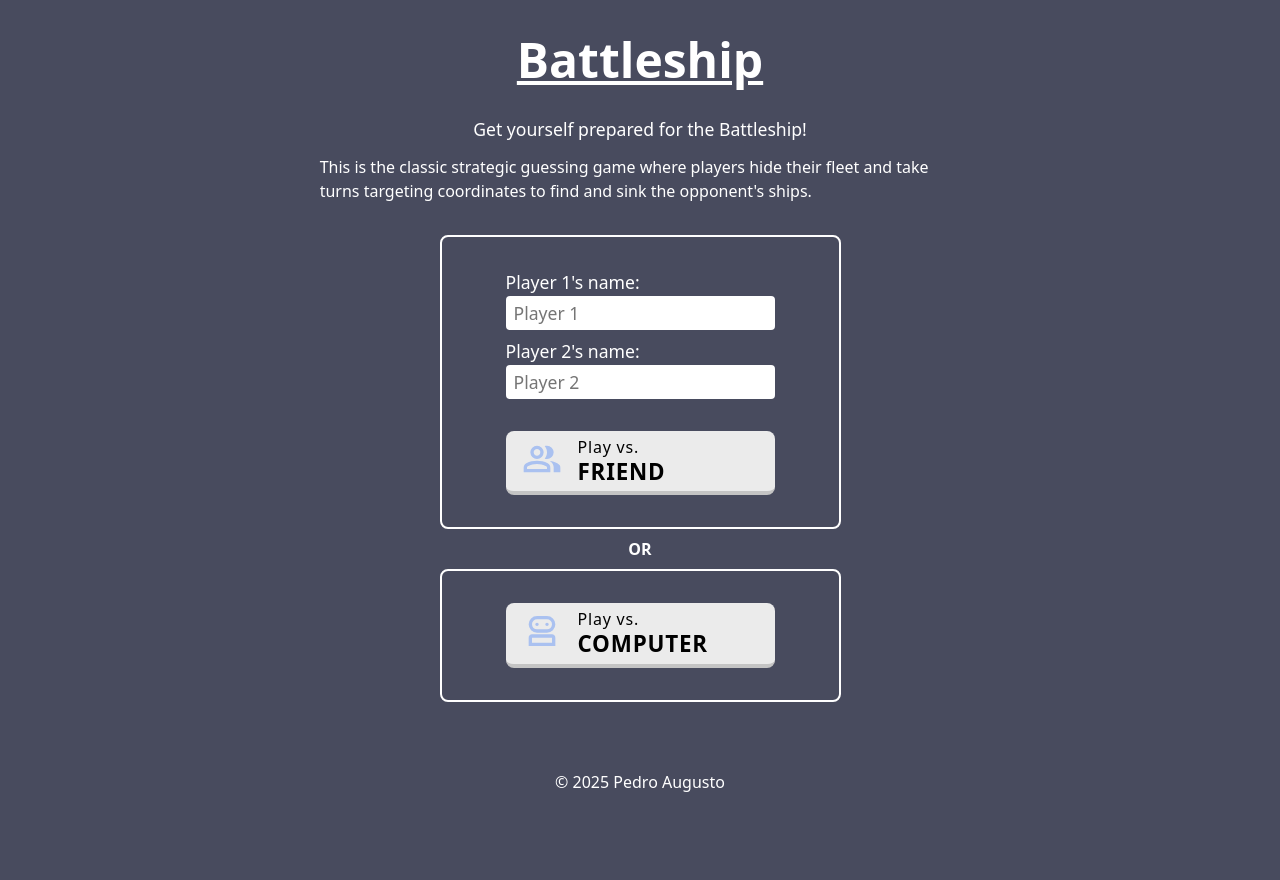
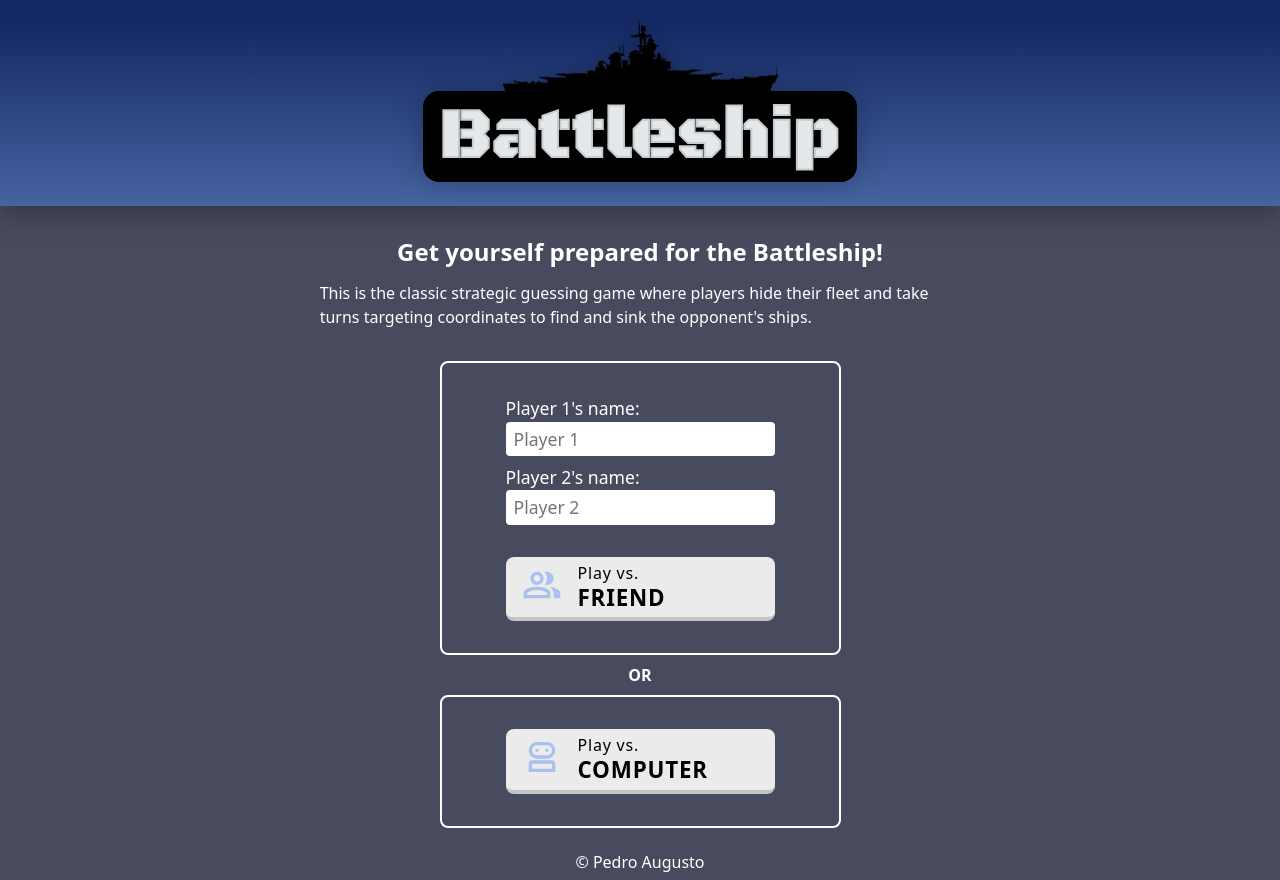
Before and after one commit to PedroASB/battleship, a website built with webpack: page src/index.html in a window 1280 px wide. Before the commit the page ends 800 px from the top, so only its background shows below. Built offline with nearby package versions, Linux system fonts and the light colour scheme.

Commit message:
feat: style header of the page

```diff
--- a/src/css/style.css
+++ b/src/css/style.css
@@ -1,8 +1,23 @@
+@font-face {
+  font-family: 'Black Ops One';
+  src:
+    url('../assets/fonts/BlackOpsOne-Regular.woff2') format('woff2'),
+    url('../assets/fonts/BlackOpsOne-Regular.woff') format('woff');
+  font-weight: normal;
+  font-style: normal;
+  font-display: swap;
+}
+
 :root {
   --system-ui:
     system-ui, 'Segoe UI', Roboto, Helvetica, Arial, sans-serif, 'Apple Color Emoji',
     'Segoe UI Emoji', 'Segoe UI Symbol', 'Noto Color Emoji';
   --main-background-color: #484b5e;
+  /* --main-background-color: #222222; */
+  --header-background-color-1: #142864;
+  --header-background-color-2: #4664a0;
+  --logo-font-color: #e5e8eb;
+  --logo-text-strike-color: #c7ccce;
   --main-font-color: #fff;
   --board-border-color: #fff;
   --square-background-color: #588897;
@@ -16,6 +31,7 @@
   --button-background-color: #ebebeb;
   --button-hover-border-color: #b0b6c2;
   --button-hover-background-color: #dde6f1;
+  --square-size: 40px;
 }
 
 body {
@@ -32,14 +48,44 @@ header {
   display: flex;
   justify-content: center;
   align-items: center;
-  padding: 32px 0px;
   width: 100%;
+  margin-bottom: 32px;
+  padding: 16px 0px 24px 0px;
+  filter: drop-shadow(0 10px 0.75rem rgba(0, 0, 0, 0.25));
+  background-color: var(--header-background-color-1);
+  background: linear-gradient(
+    180deg,
+    var(--header-background-color-1) 10%,
+    var(--header-background-color-2) 100%
+  );
 
-  #main-title {
-    font-weight: 900;
-    font-size: 3rem;
+  #logo {
     width: fit-content;
-    text-decoration: underline;
+    display: flex;
+    flex-direction: column;
+    align-items: center;
+    justify-content: center;
+    gap: 0px;
+    filter: drop-shadow(0 0 0.75rem rgba(0, 0, 0, 0.25));
+    user-select: none;
+
+    img {
+      width: 280px;
+      position: relative;
+      top: 4px;
+      -webkit-user-drag: none;
+    }
+
+    #main-title {
+      width: fit-content;
+      font-family: 'Black Ops One', var(--system-ui);
+      font-size: 4.5rem;
+      background-color: black;
+      border-radius: 16px;
+      padding: 4px 16px;
+      color: var(--logo-font-color);
+      -webkit-text-stroke: 2px var(--logo-text-strike-color);
+    }
   }
 }
 
@@ -62,8 +108,8 @@ main {
   align-items: center;
 
   #subtitle {
-    font-size: 1.1rem;
-    font-weight: 500;
+    font-size: 1.5rem;
+    font-weight: 600;
   }
 
   #description {
@@ -215,12 +261,13 @@ main {
     text-align: center;
     margin: 16px 0;
     font-size: 1.2rem;
+    font-weight: 600;
   }
 
   .grid {
     display: grid;
-    grid-template-columns: repeat(11, 40px);
-    grid-template-rows: repeat(11, 40px);
+    grid-template-columns: repeat(11, var(--square-size));
+    grid-template-rows: repeat(11, var(--square-size));
 
     & > * {
       align-items: center;
--- a/src/index.html
+++ b/src/index.html
@@ -7,7 +7,10 @@
   </head>
   <body>
     <header>
-      <h1 id="main-title">Battleship</h1>
+      <div id="logo">
+        <img src="./assets/imgs/battleship-silhouette.png" alt="Battleship Silhouette">
+        <h1 id="main-title">Battleship</h1>
+      </div>
     </header>
 
     <main>
@@ -132,7 +135,7 @@
     </main>
 
     <footer>
-      <a href="https://github.com/PedroASB">&copy; 2025 Pedro Augusto</a>
+      <a href="https://github.com/PedroASB">&copy; Pedro Augusto</a>
     </footer>
   </body>
 </html>
```
Also changed, not shown: src/assets/fonts/BlackOpsOne-Regular.woff (added), src/assets/fonts/BlackOpsOne-Regular.woff2 (added), src/assets/imgs/battleship-silhouette.png (added).
